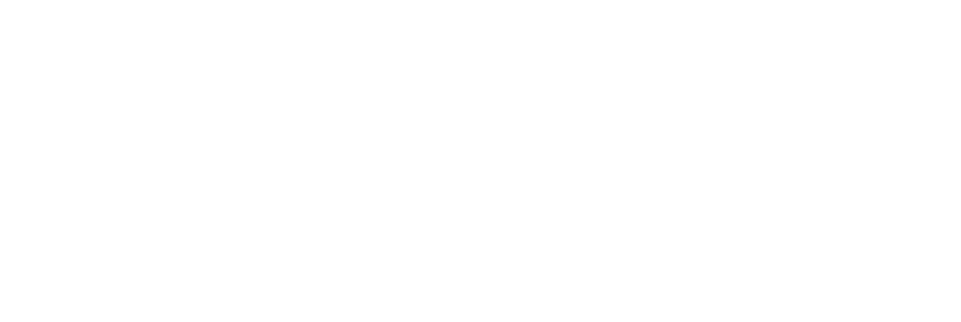
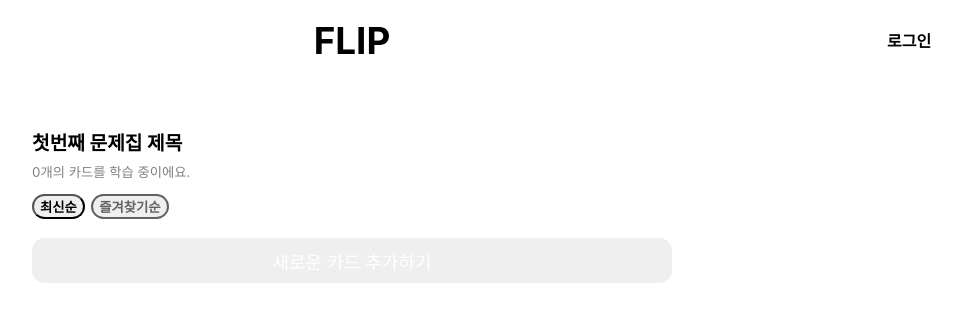
Before and after one commit to kwonena/FLIP, a React (Create React App) app: page /addCard in a window 1280 px wide. Before the commit this address had no page. Shown: the top 322 px of the page, without its empty margins (288-1249 px from the left). Built offline with nearby package versions, Linux system fonts and the light colour scheme.

Commit message:
Style : AddCard component styling

```diff
--- a/src/app.jsx
+++ b/src/app.jsx
@@ -4,6 +4,7 @@
 import Main from "./components/main/main";
 import AddBook from "./components/addBook/addBook";
 import QuizSolve from "./components/quizSolve/quizSolve";
+import AddCard from "./components/addCard/addCard";
 
 function App() {
   return (
@@ -14,6 +15,7 @@
           <Route path="/login" element={<Login />} />
           <Route path="/addBook" element={<AddBook />} />
           <Route path="/quizSolve" element={<QuizSolve />} />
+          <Route path="/addCard" element={<AddCard />} />
         </Routes>
       </BrowserRouter>
     </div>
--- /dev/null
+++ b/src/components/addCard/addCard.jsx
@@ -0,0 +1,24 @@
+import React from "react";
+import styles from "./addCard.module.css";
+import Header from "../header/header";
+
+const AddCard = (props) => {
+  return (
+    <>
+      <Header />
+      <section className={styles.container}>
+        <section className={styles.titleBox}>
+          <span className={styles.title}>첫번째 문제집 제목</span>
+          <span className={styles.text}>0개의 카드를 학습 중이에요.</span>
+          <div className={styles.buttons}>
+            <button className={styles.newBtn}>최신순</button>
+            <button className={styles.starBtn}>즐겨찾기순</button>
+          </div>
+        </section>
+        <button className={styles.addCardBtn}>새로운 카드 추가하기</button>
+      </section>
+    </>
+  );
+};
+
+export default AddCard;
--- /dev/null
+++ b/src/components/addCard/addCard.module.css
@@ -0,0 +1,71 @@
+@value makerBlue,makerBackground from '../../common/colors.css';
+
+
+.container {
+    width: 100%;
+    height: 90vh;
+    display: flex;
+    flex-direction: column;
+    align-items: center;
+    background-color: makerBackground;
+}
+
+.titleBox {
+    width: 50%;
+    display: flex;
+    flex-direction: column;
+    margin-top: 3rem;
+}
+
+.title {
+    font-weight: bolder;
+    font-size: larger;
+    margin-bottom: 0.4rem;
+}
+
+.text {
+    font-size: smaller;
+    margin-bottom: 0.8rem;
+    color: gray;
+}
+
+.buttons {
+    display: flex;
+    flex-direction: row;
+}
+.newBtn,
+.starBtn {
+    margin-right: 0.4rem;
+    border-radius: 2rem;
+    cursor: pointer;
+    outline: 0;
+}
+
+.newBtn {
+    border: 2px solid makerBlue;
+    color: makerBlue;
+    font-weight: bold;
+}
+
+.starBtn {
+    border: 2px solid #616161;
+    color: #616161;
+    font-weight: bold;
+}
+
+.addCardBtn {
+    background-color: makerBlue;
+    width: 50%;
+    height: 2.8rem;
+    color: white;
+    font-size: large;
+    margin-top: 1.2rem;
+    border-radius: 0.8rem;
+    border: 0;
+    cursor: pointer;
+    outline: 0;
+}
+
+.addCardBtn:hover {
+    opacity: 0.9;
+}
--- a/src/components/main/main.module.css
+++ b/src/components/main/main.module.css
@@ -93,3 +93,8 @@
     width: 60%;
     margin-top: 2em;
 }
+
+.quizBtn:hover,
+.studyBtn:hover {
+   opacity: 0.9;
+}
```
